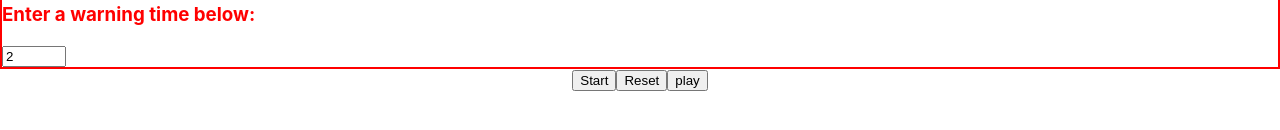
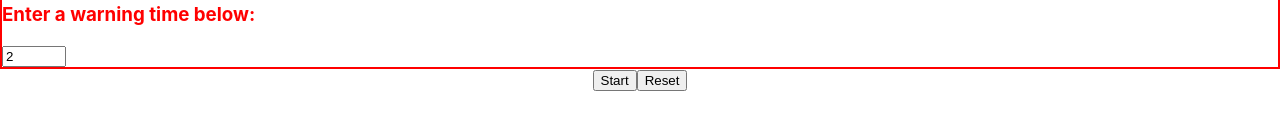
Before and after one commit to a-watkin/react-presentation-timer, a React (Create React App) app: page / in a window 1280 px wide. Shown: the part 382-512 px from the top of the page. Built offline with nearby package versions, Linux system fonts and the light colour scheme.

Commit message:
removed play button - not using sound right now

```diff
--- a/src/App.js
+++ b/src/App.js
@@ -158,9 +158,6 @@ class App extends Component {
           <Button handleClick={() => this.hanldeResetTime()} name={"Reset"}></Button>
         </span>
 
-
-        <button onClick={() => this.playAudio()}> play</button>
-
       </div>
     )
   }
```
